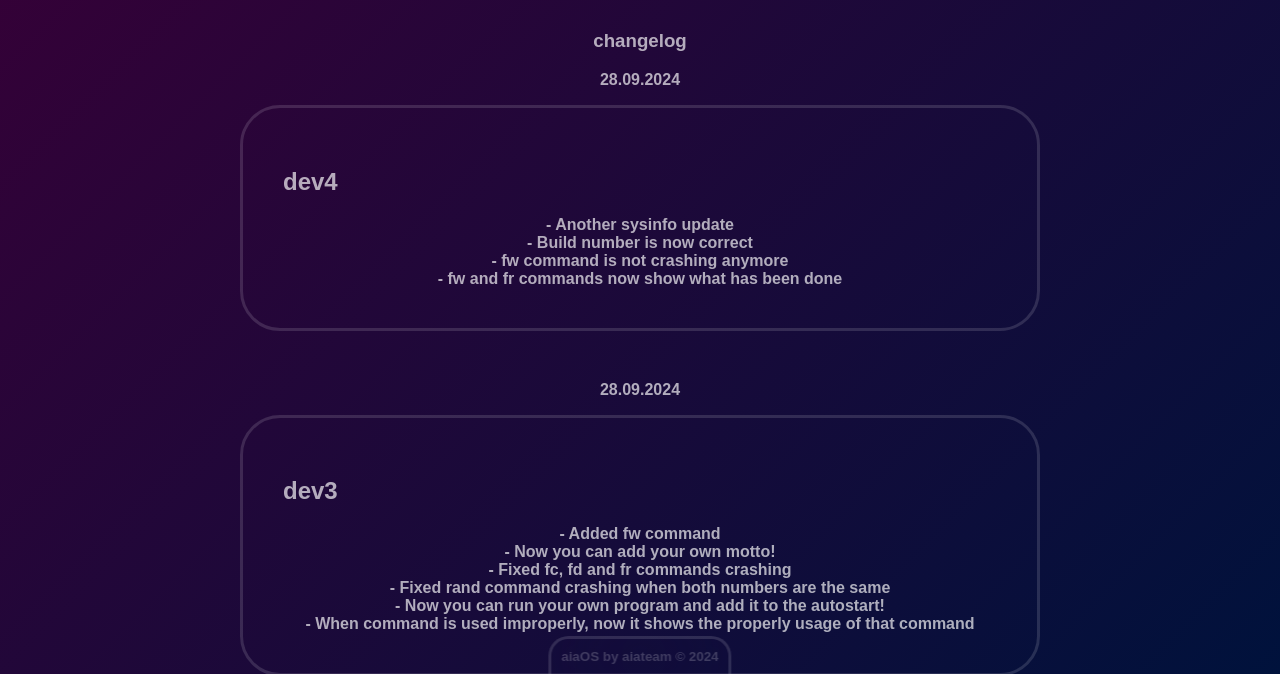
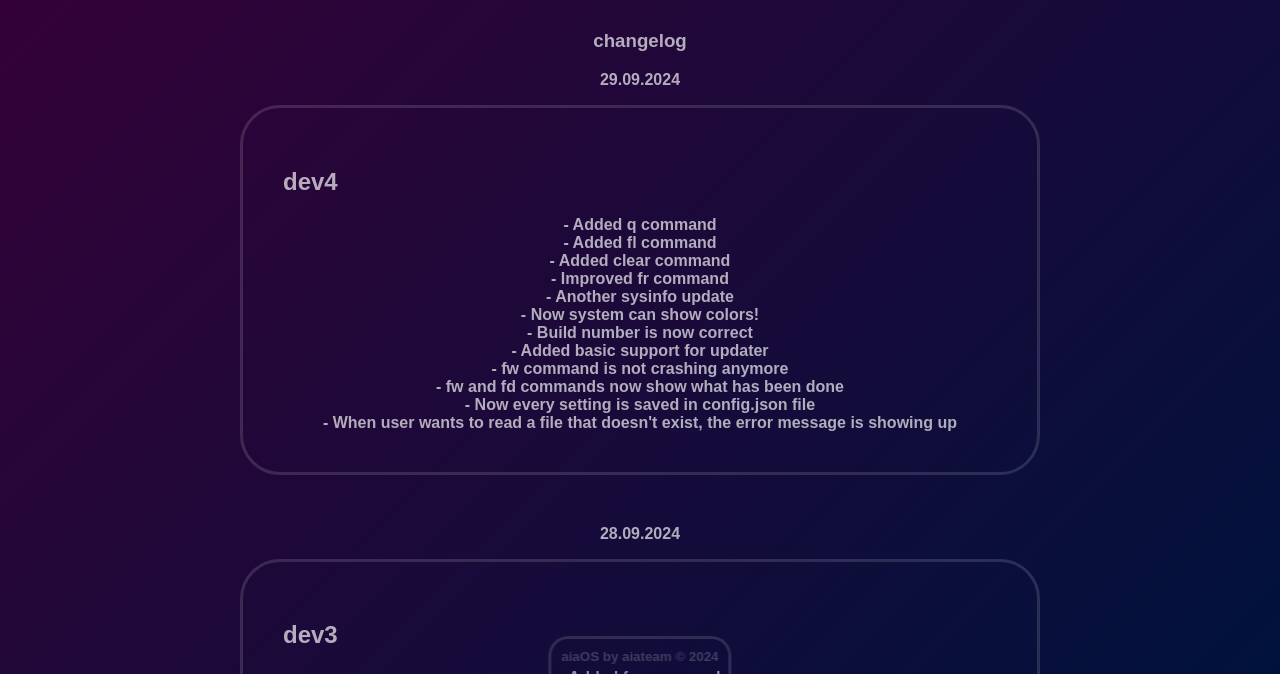
Before and after one commit to aiateam/aiaos, a plain HTML site: page changelog.html in a window 1280 px wide. Shown: the part 126-800 px from the top of the page. Drawn offline with Linux system fonts and the light colour scheme; a web font is replaced by a local one.

Commit message:
Update changelog.html

```diff
--- a/changelog.html
+++ b/changelog.html
@@ -14,13 +14,21 @@
                 </div>
                 <div id="content">
                     <h3>changelog</h3>
-                    <p id="separator">28.09.2024</p>
+                    <p id="separator">29.09.2024</p>
                     <div id="kafelek">
                     <h2>dev4</h2>
+                        - Added q command<br>
+                        - Added fl command<br>
+                        - Added clear command<br>
+                        - Improved fr command<br>
                         - Another sysinfo update<br>
+                        - Now system can show colors!<br>
                         - Build number is now correct<br>
+                        - Added basic support for updater<br>
                         - fw command is not crashing anymore<br>
-                        - fw and fr commands now show what has been done
+                        - fw and fd commands now show what has been done<br>
+                        - Now every setting is saved in config.json file<br>
+                        - When user wants to read a file that doesn't exist, the error message is showing up
                     </div>
                     <p id="separator">28.09.2024</p>
                     <div id="kafelek">
```
